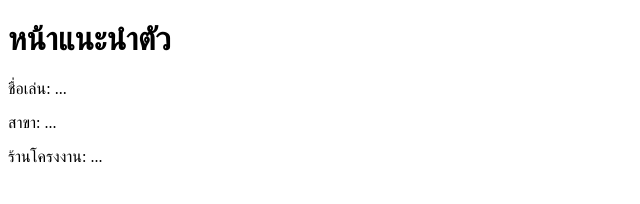
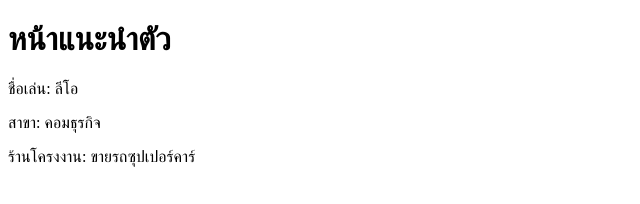
Before and after one commit to a0637637848-beep/mobile-week02, a plain HTML site: page index.html in a window 1280 px wide. Shown: the whole page, without its empty margins (0-640 px from the left). Drawn offline with Linux system fonts and the light colour scheme.

Commit message:
แก้ชื่อเล่น

```diff
--- a/index.html
+++ b/index.html
@@ -3,8 +3,8 @@
 <head><meta charset="UTF-8"><title>week02</title></head>
 <body>
 <h1>หน้าแนะนำตัว</h1>
-<p>ชื่อเล่น: ...</p>
-<p>สาขา: ...</p>
-<p>ร้านโครงงาน: ...</p>
+<p>ชื่อเล่น: ลีโอ</p>
+<p>สาขา: คอมธุรกิจ</p>
+<p>ร้านโครงงาน: ขายรถซุปเปอร์คาร์</p>
 </body>
 </html>
```
